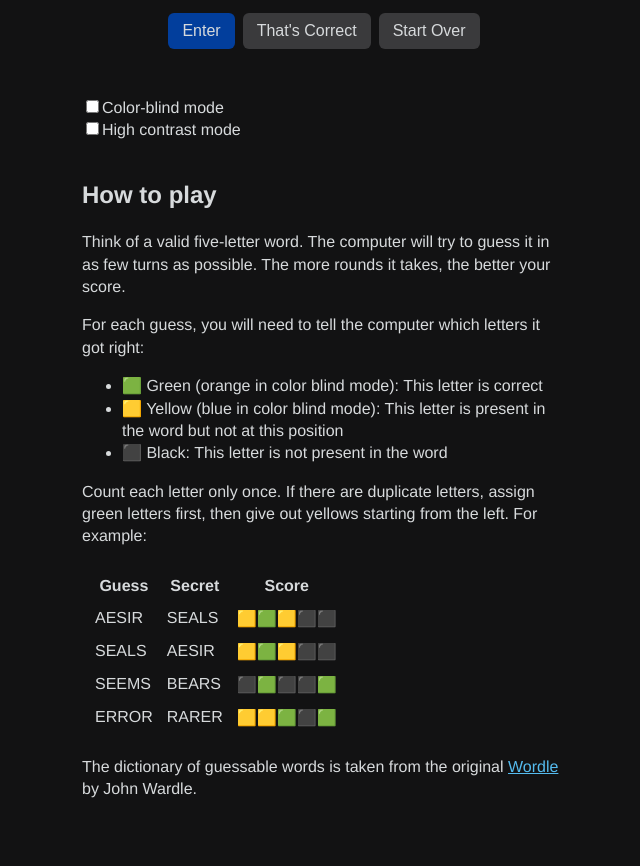
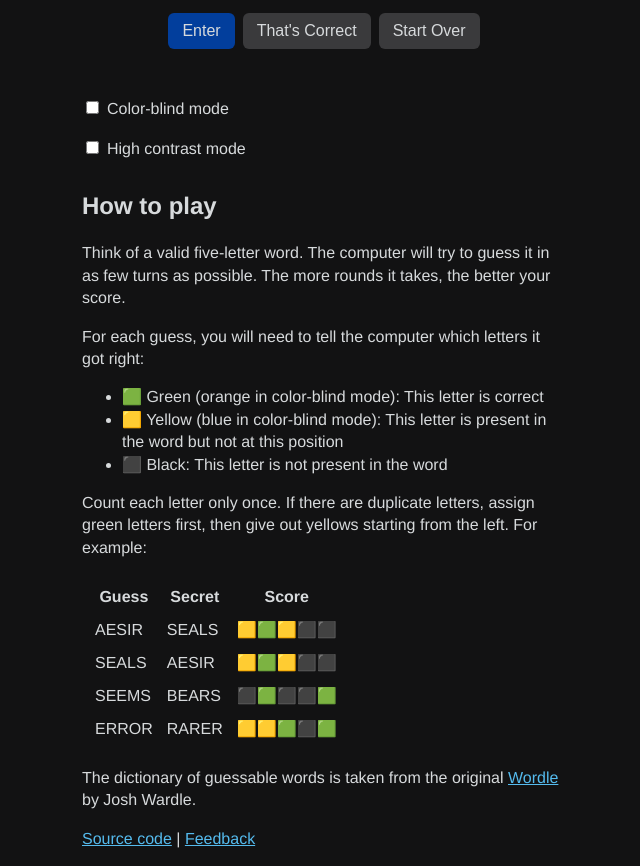
Before and after one commit to xsznix/eldrow, a React app in the folder web/: page / in a window 1280 px wide. Shown: the part 551-1417 px from the top of the page, without its empty margins (316-956 px from the left). Before the commit the page ends 1376 px from the top, so only its background shows below. Built offline with nearby package versions, Linux system fonts and the light colour scheme.

Commit message:
Minor fixes

```diff
--- a/web/components/Settings.js
+++ b/web/components/Settings.js
@@ -14,24 +14,24 @@ export default function Settings() {
     'high-contrast',
   );
   return <div id="settings">
-    <div>
+    <label htmlFor="colorblind">
       <input
         type="checkbox"
         id="colorblind"
         defaultChecked={colorBlind}
         onChange={setColorBlind}
       />
-      <label htmlFor="colorblind">Color-blind mode</label>
-    </div>
-    <div>
+      Color-blind mode
+    </label>
+    <label htmlFor="high-contrast">
       <input
         type="checkbox"
         id="high-contrast"
         defaultChecked={highContrast}
         onChange={setHighContrast}
       />
-      <label htmlFor="high-contrast">High contrast mode</label>
-    </div>
+      High contrast mode
+    </label>
   </div>;
 }
 
--- a/web/index.html
+++ b/web/index.html
@@ -18,8 +18,8 @@
       <p>Think of a valid five-letter word. The computer will try to guess it in as few turns as possible. The more rounds it takes, the better your score.</p>
       <p>For each guess, you will need to tell the computer which letters it got right:</p>
       <ul>
-        <li>🟩 Green (orange in color blind mode): This letter is correct</li>
-        <li>🟨 Yellow (blue in color blind mode): This letter is present in the word but not at this position</li>
+        <li>🟩 Green (orange in color-blind mode): This letter is correct</li>
+        <li>🟨 Yellow (blue in color-blind mode): This letter is present in the word but not at this position</li>
         <li>⬛ Black: This letter is not present in the word</li>
       </ul>
       <p>Count each letter only once. If there are duplicate letters, assign green letters first, then give out yellows starting from the left. For example:</p>
@@ -54,7 +54,8 @@
           </tr>
         </tbody>
       </table>
-      <p>The dictionary of guessable words is taken from the original <a href="https://www.powerlanguage.co.uk/wordle/">Wordle</a> by John Wardle.</p>
+      <p>The dictionary of guessable words is taken from the original <a href="https://www.powerlanguage.co.uk/wordle/">Wordle</a> by Josh Wardle.</p>
+      <p><a href="https://github.com/xsznix/eldrow">Source code</a> | <a href="mailto:eldrowfeedback2068@xzn.me">Feedback</a></p>
     </section>
   </div>
 </body>
--- a/web/public/index.css
+++ b/web/public/index.css
@@ -2,6 +2,7 @@ html {
   --main-width: 500px;
   --body-background-color: #121213;
   --color: #d7dadc;
+  --tile-color: #d7dadc;
   --secondary-color: #88898a;
   --error-color: #dc3a28;
   --error-background-color: #4c201b;
@@ -17,12 +18,14 @@ html {
 }
 
 html.colorblind {
-  --tile-present-color: #00AEE2;
-  --tile-correct-color: #FF6500;
+  --tile-color: white;
+  --tile-present-color: #0090bb;
+  --tile-correct-color: #e55b00;
 }
 
 html.high-contrast {
   --color: white;
+  --tile-color: white;
   --body-background-color: black;
   --secondary-color: #ddd;
   --tile-border-color: white;
@@ -146,7 +149,7 @@ a {
   margin: 3px;
   border: 2px solid var(--tile-border-color);
 
-  color: var(--color);
+  color: var(--tile-color);
 
   font-size: 30px;
   font-weight: 700;
@@ -174,7 +177,7 @@ a {
   border-color: var(--tile-not-present-color);
 }
 
-html.high-contrast .tile.score-not-present {
+html.high-contrast .tile {
   border-color: var(--tile-border-color);
 }
 
@@ -285,14 +288,25 @@ html.high-contrast button.secondary {
   font-weight: 500;
 }
 
-#settings {
-  margin-top: 40px;
-}
-
 #about, #settings {
   line-height: 1.4;
   -webkit-box-sizing: border-box;
   -moz-box-sizing: border-box;
   box-sizing: border-box;
-  padding: 8px;
+  padding: 0 8px;
 }
+
+#settings {
+  margin-top: 40px;
+  line-height: 40px;
+}
+
+#settings > label {
+  display: block;
+  height: 40px;
+  cursor: pointer;
+}
+
+#settings input {
+  margin-right: 8px;
+}
```
